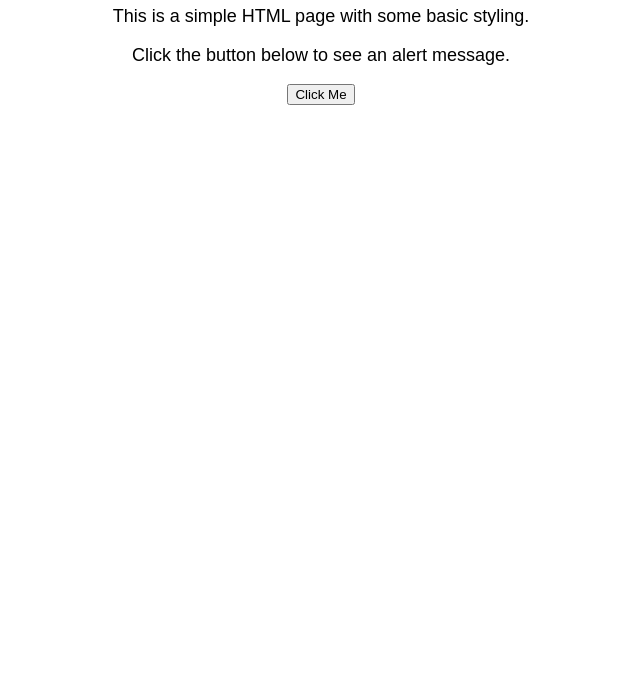
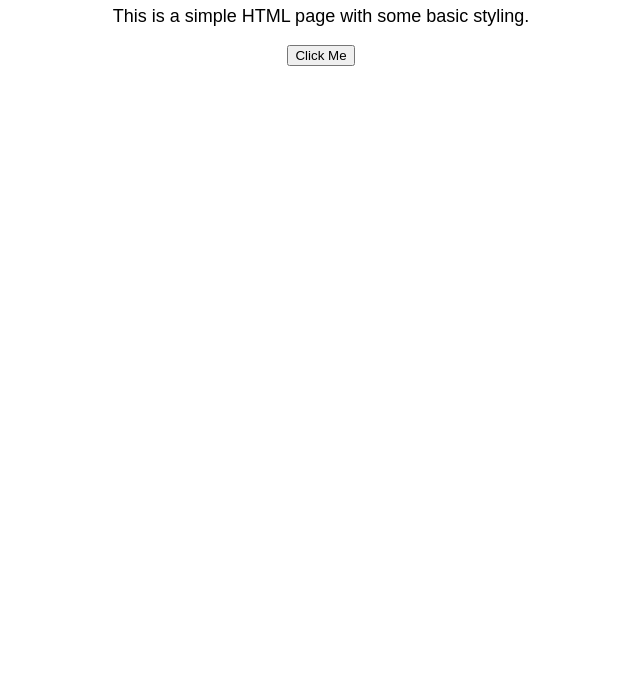
Before and after one commit to MMinHein/githubTest, a plain HTML site: page index.html in a window 1280 px wide. Shown: the part 102-800 px from the top of the page, without its empty margins (319-959 px from the left). Drawn offline with Linux system fonts and the light colour scheme.

Commit message:
updating the index.html

```diff
--- a/index.html
+++ b/index.html
@@ -21,7 +21,7 @@
 <body>
     <h1>Welcome to My Sample Page</h1>
     <p>This is a simple HTML page with some basic styling.</p>
-    <p>Click the button below to see an alert message.</p>
+
     <button onclick="showMessage()">Click Me</button>
 
     <script>
```
